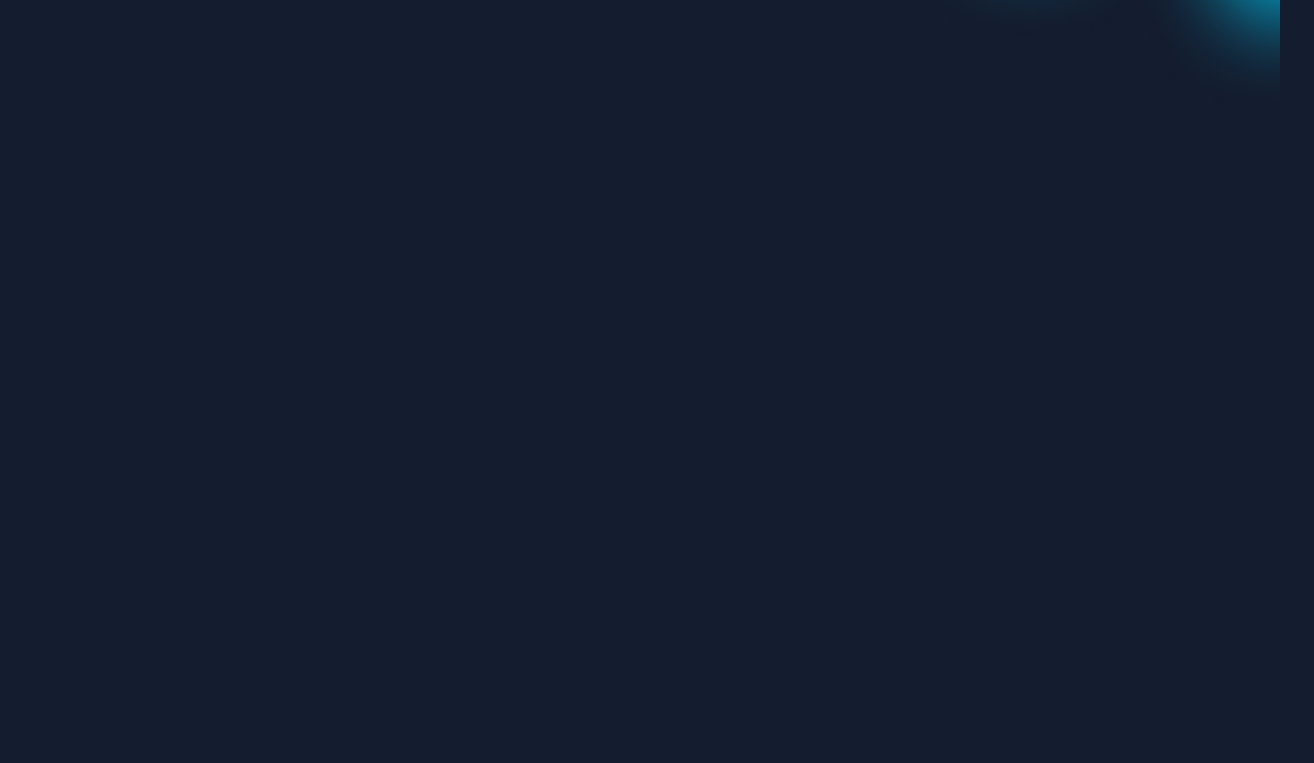
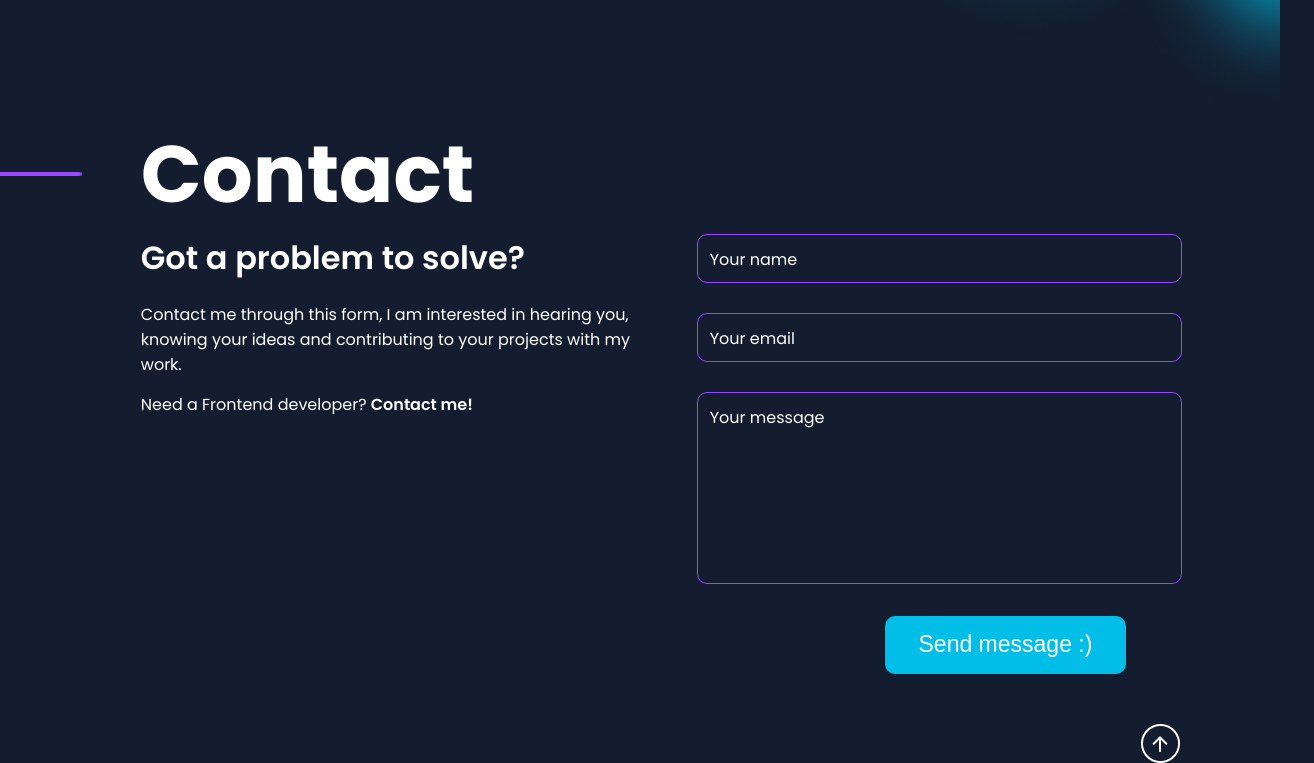
Before and after one commit to deniseS85/portfolio, an Angular app: page /contact in a window 1280 px wide. Shown: the part 3799-4562 px from the top of the page, 1314 px wide, since content can reach past the window. Before the commit the page ends 3917 px from the top, so only its background shows below. Built offline with nearby package versions, Linux system fonts and the light colour scheme.

Commit message:
edit responsiv contact form

```diff
--- a/src/app/app.component.html
+++ b/src/app/app.component.html
@@ -2,5 +2,5 @@
 <app-about-me></app-about-me>
 <app-my-skills></app-my-skills>
 <app-portfolio></app-portfolio>
-<!-- <app-contact></app-contact> -->
+<app-contact></app-contact>
 <!-- <app-footer></app-footer> -->
--- a/src/app/contact/contact.component.scss
+++ b/src/app/contact/contact.component.scss
@@ -1,25 +1,29 @@
 .contact {
     display: flex;
     align-items: center;
+    position: relative;
+    padding: 0 0 0 11%;
     div {
         font-family: 'Poppins bold';
-        font-size: 90px;
-        color: var(--white)
+        font-size: 6.25vw;
+        color: var(--white);
     }
     img {
+        width: calc(8% - 20px);
+        position: absolute;
         height: 4px;
-        margin-right: 60px;
+        left: 0;
     }
 }
 
 .contact-content {
     display: flex;
-    justify-content: space-between;
-    padding-left: 115px;
-    padding-right: 100px;
+    align-items: flex-start;
+    justify-content: center;
+    padding: 0 10% 0 11%;
     .content-left {
         color: var(--white);
-        width: 473px;
+        width: 50%;
         div:nth-child(1) {
             font-size: 32px;
             font-family: 'Poppins semibold';
@@ -33,13 +37,15 @@
         }
     }
     .content-right {
-        width: 617px;
+        display: flex;
+        justify-content: right;
+        width: 50%;
         position: relative;
         form {
             display: flex;
             flex-direction: column;
             height: 440px;
-            width: 595px;
+            width: 90%;
             justify-content: space-between;
             .formfield {
                 position: relative;
@@ -202,3 +208,41 @@
         content: url('../../assets/img/arrow-up-hover.png');
     }
 }
+
+@media only screen and (max-width: 1000px) {
+    .contact {
+        div {
+            font-size: 45px !important;
+        }
+    }
+}
+
+@media only screen and (min-width: 2000px) {
+    .contact-content {
+        .content-left {
+            div:nth-child(1) {
+                font-size: 50px !important;
+            }
+            div:nth-child(2), div:nth-child(3) {
+                font-size: 30px !important;
+            }
+        }
+        .content-right {
+            form {
+                height: 549px;
+                label {
+                    font-size: 30px !important;
+                    top: 37px;
+                }
+                .formfield {
+                    .error-text {
+                        font-size: 25px !important;
+                    }
+                }
+            }
+        }
+        input, textarea {
+            font-size: 30px !important;
+        }
+    }
+}
--- a/src/app/contact/contact.component.ts
+++ b/src/app/contact/contact.component.ts
@@ -49,7 +49,7 @@ export class ContactComponent {
         setTimeout(() => {
           this.isSubmitted = false;
           this.myForm.nativeElement.classList.remove('success-sent');
-      }, 3000);
+      }, 2000);
 
     }
 
--- a/src/app/portfolio/portfolio.component.scss
+++ b/src/app/portfolio/portfolio.component.scss
@@ -41,7 +41,7 @@
             font-size: 6.25vw;
             font-family: 'Poppins bold';
             display: inline-block;
-            padding: 0 20px;
+            padding: 0 50px;
             z-index: 15;
             background-color: #141d2f;
         }
@@ -56,7 +56,7 @@
         align-items: center;
         margin: auto;
         margin-top: 100px;
-        width: 100%;
+        width: 99%;
         justify-content: space-between;
         box-sizing: border-box;
         img {
@@ -67,7 +67,6 @@
         .content-right, .content-left {
             display: flex;
             flex-direction: column;
-            /* height: 180px; */
             justify-content: space-around;
             width: 52%;
             div:nth-child(1) {
```
